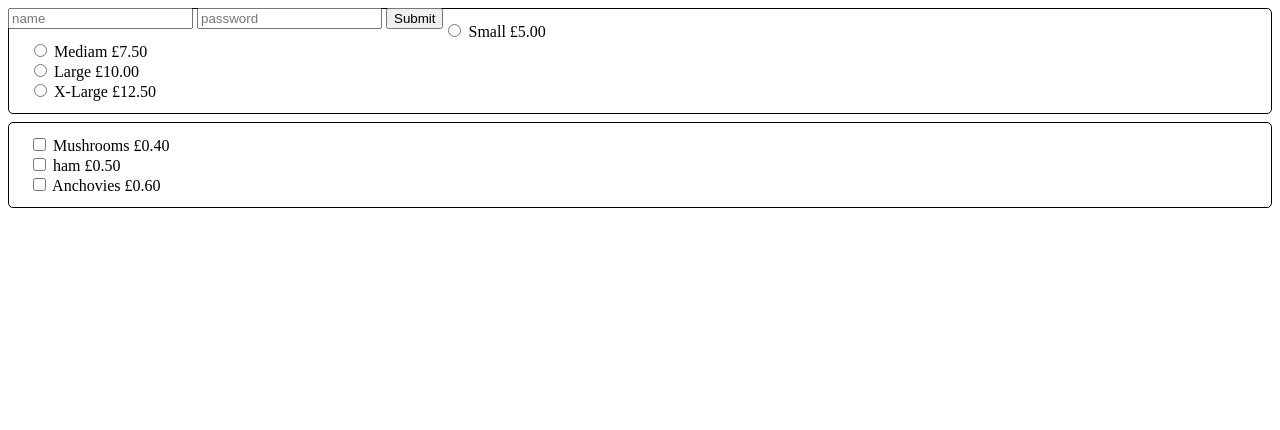
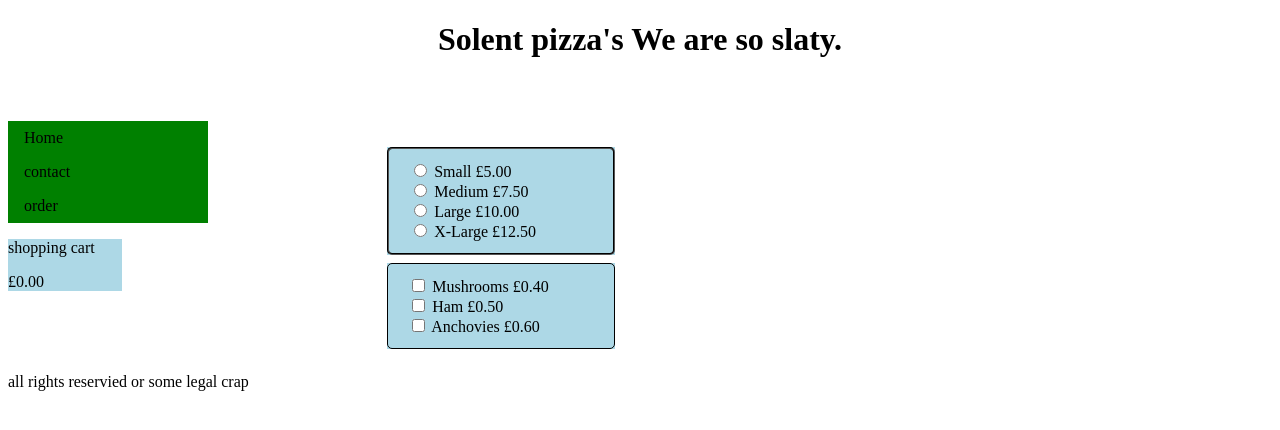
Before and after one commit to maximlus/CSS, a plain HTML site: page homepage.html in a window 1280 px wide. Drawn offline with Linux system fonts and the light colour scheme.

Commit message:
made changes
Improvments

```diff
--- a/home.css
+++ b/home.css
@@ -1,31 +1,42 @@
 #wrapper{
     width: 90%;
-    hight: 90%;
+    height: 90%;
 }
 #form{
     float: left;
 }
 
 #leftside{
+	width:30%;
     float: left;
 }
 #header{
-    hight: 20px;
+	margin:auto;
+	text-align: center;
+    height: 100px;
 }
 #footer{
-    hight: 20px;
+    height: 20px;
+	float: left;
 }
 #section{
-    hight: 60%;
+    height: 60%;
+	width: 60%;
+	float:left;
 }
+#box{
+	background-color: lightblue;
+	width:30%;
+}
+
 #size{
-    width: 100%;
     padding: 12px 20px;
     margin: 8px 0;
     box-sizing: border-box;
     border: 1px solid black;
     border-style: groove;
     border-radius: 5px;
+	border-width: 2px;
 }
 #topping{
     width: auto;
@@ -36,3 +47,20 @@
     border-style: groove;
     border-radius: 5px;
 }
+ul {
+    list-style-type: none;
+    margin: 0;
+    padding: 0;
+    width: 200px;
+    background-color: green;
+}
+li a {
+    display: block;
+    color: #000;
+    padding: 8px 16px;
+    text-decoration: none;
+}
+li a:hover {
+    background-color: red;
+    color: white;
+}
--- a/homepage.html
+++ b/homepage.html
@@ -10,45 +10,48 @@
     <body onload="main()">
         <div id="wrpapper">
             <div id="header">
-
+                <h1>Solent pizza's We are so slaty.</h1>
 
             </div>
             <div id="leftside">
-
-
-
-
+				<ul>
+					<li><a href="index.html">Home</a></li>
+					<li><a href="contact.html">contact</a></li>
+					<li><a href="order.html">order</a></li>
+				</ul>
+				<div id="box">
+                <p>shopping cart</P>
+				<id="total" P> &pound;0.00</p>
+                </div>
             </div>
             <div id="section">
-                <div id="form">
-                    <form id="login" action="aboutus.html">
-                        <input type="text" name="username" placeholder="name" id ="userName"/>
-                        <input type="text" name="password" placeholder="password" id ="passWord"/>
-                        <input type="submit">
-                    </form>
-                </div>
+				</br>
+				<div id="box">
                 <form id="size">
-                    <input type="radio" name="base" data-price="5" data-human-desc="Small pizza" value="base_small"> Small <span class="price">£5.00</span>
+                    <input type="radio" name="base" data-price="5" data-human-desc="Small pizza" value="base_small"> Small <span class="price">&pound;5.00</span>
                     </br>
-                    <input type="radio" name="base" data-price="7.5" data-human-desc="Mediam pizza" value="base_mediam"> Mediam <span class="price">£7.50</span>
+                    <input type="radio" name="base" data-price="7.5" data-human-desc="Medium pizza" value="base_mediam"> Medium <span class="price">&pound;7.50</span>
                     </br>
-                    <input type="radio" name="base" data-price="10.0" data-human-desc="Large pizza" value="base_large"> Large <span class="price">£10.00</span>
+                    <input type="radio" name="base" data-price="10.0" data-human-desc="Large pizza" value="base_large"> Large <span class="price">&pound;10.00</span>
                     </br>
-                    <input type="radio" name="base" data-price="12.5" data-human-desc="X-Large pizza" value="base_xlarge"> X-Large <span class="price">£12.50</span>
+                    <input type="radio" name="base" data-price="12.5" data-human-desc="X-Large pizza" value="base_xlarge"> X-Large <span class="price">&pound;12.50</span>
                 </form>
+				</div>
+				<div id="box">
                 <form id="topping">
-                    <input type="checkbox" name="topping" data-price="0.4" data-human-desc="Mushroom Toppping" value="topping_mushrooms"> Mushrooms <span class="price">£0.40</span>
+                    <input type="checkbox" name="topping" data-price="0.4" data-human-desc="Mushroom Toppping" value="topping_mushrooms"> Mushrooms <span class="price">&pound;0.40</span>
                     </br>
-                    <input type="checkbox" name="topping" data-price="0.5" data-human-desc="Ham Topping" value="topping_ham"> ham <span class="price">£0.50</span>
+                    <input type="checkbox" name="topping" data-price="0.5" data-human-desc="Ham Topping" value="topping_ham"> Ham <span class="price">&pound;0.50</span>
                     </br>
-                    <input type="checkbox" name="topping" data-price="0.6" data-human-desc="Anchovies Topping" value="topping_anchovies"> Anchovies <span class="price">£0.60</span>
+                    <input type="checkbox" name="topping" data-price="0.6" data-human-desc="Anchovies Topping" value="topping_anchovies"> Anchovies <span class="price">&pound;0.60</span>
                 </form>
+				</div>
 
 
 
             </div>
             <div id="footer">
-
+                <p> all rights reservied or some legal crap </p>
 
 
 
--- a/script/home.js
+++ b/script/home.js
@@ -1,12 +1,12 @@
 function main() {
     console.log("in main function");
     var myform = document.getElementById("login");
-    myform.addEventListener("submit",validateForm);
+    <!--myform.addEventListener("submit",validateForm);-->
 
     var sizeForm = document.getElementById("size");
-    sizeForm.addEventListener("change", priceAdjust;
+    sizeForm.addEventListener("change", priceAdjust);
 }
-
+/*
 function validateForm(event) {
     var nameUser = document.getElementById("userName");
     var wordPass = document.getElementById("passWord");
@@ -31,14 +31,22 @@ function validateForm(event) {
     }
 
 }
+*/
 
 function priceAdjust(event){
-    var x=0
+
     console.log("the form has changed");
         var form = document.getElementById("size");
-        for(var i=0; i<form.size.length; i++){
-            if(form.size[i].checked){
+		var x = document.getElementById("size").length;
+		if(form == null)
+		{
+			alert('fucked up');
+		}
+        for(var i=0; i <= x; i++){
+            if(x[i].checked){
                 console.log("you have selected" + form.extras[i].value);
+				totalprice + (this).data('price');
             }
         }
+	document.getElementById("total").innerHTML = totalprice;
 }
```
